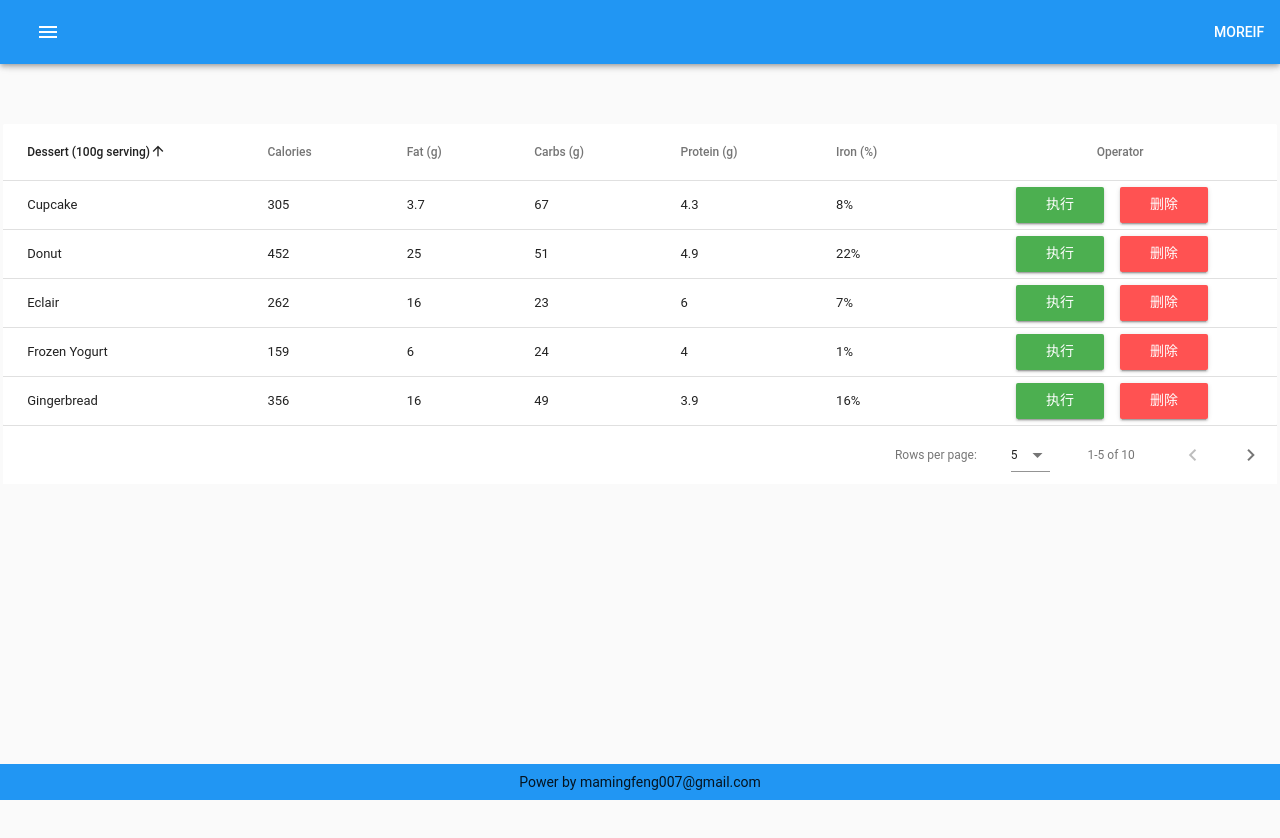
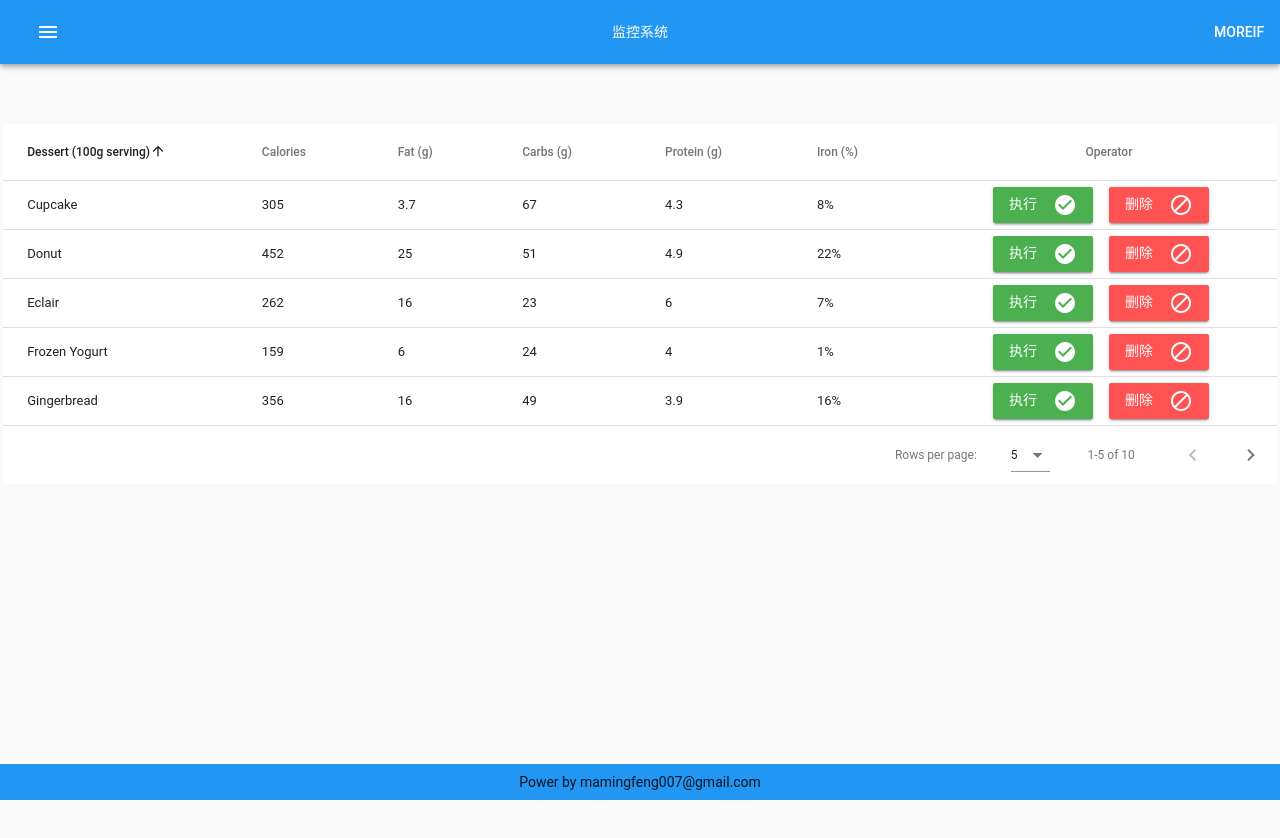
Before and after one commit to MarkDevil/report-vue, a Vue app: page /#/main/report in a window 1280 px wide. Shown: the top 838 px of the page. Built offline with nearby package versions, Linux system fonts and the light colour scheme; no server answers; some icons are missing.

Commit message:
删除无用的样式文件

```diff
--- a/src/components/Layout.vue
+++ b/src/components/Layout.vue
@@ -3,10 +3,7 @@
         <v-navigation-drawer v-model="drawer" clipped fixed app ><drawer-left /></v-navigation-drawer>
         <v-toolbar app fixed clipped-left color="blue" dark>
             <v-toolbar-side-icon id="side-btn" @click.stop="drawer = !drawer"></v-toolbar-side-icon>
-            <v-spacer></v-spacer>
-            <!--<v-toolbar-title class="hdr-text" @click="serverDialog = true" :class="{uif: updateInfoFailed}">{{ hostname || activeServer}}</v-toolbar-title>-->
-            <v-spacer></v-spacer>
-
+            <v-card-text>监控系统</v-card-text>
             <more />
         </v-toolbar>
 
@@ -14,7 +11,6 @@
             <v-container fluid fill-height class="container" id="main-container">
                 <v-layout justify-center id="main-layout">
                 <v-flex id="main-flex">
-                    <!-- https://cn.vuejs.org/v2/api/#keep-alive -->
                     <keep-alive include="Resources">
                         <router-view></router-view>
                     </keep-alive>
--- a/src/components/content/report/reportTable.vue
+++ b/src/components/content/report/reportTable.vue
@@ -11,8 +11,15 @@
             <td class="text-xs-left">{{ props.item.protein }}</td>
             <td class="text-xs-left">{{ props.item.iron }}</td>
             <td>
-                <v-btn color="success" @click="execute">执行</v-btn>
-                <v-btn color="error" @click="deleteItem">删除</v-btn>
+                <div class="text-xs-center">
+                    <v-btn color="success" @click="execute">执行
+                        <v-icon dark right>check_circle</v-icon>
+                    </v-btn>
+                    <v-btn color="error" @click="deleteItem">删除
+                        <v-icon dark right>block</v-icon>
+                    </v-btn>
+                </div>
+
             </td>
         </template>
 
--- a/src/components/header/serverInfo.vue
+++ b/src/components/header/serverInfo.vue
@@ -1,12 +1,12 @@
 <template>
-	<el-container>
+	<div>
         <v-card-title class="headline"> {{ hostname || server }}</v-card-title>
         <v-card-text> {{ server }} </v-card-text>
         <v-card-actions>
             <v-btn flat color="blue">ok</v-btn>
             <v-btn flat color="blue">cancel</v-btn>
         </v-card-actions>
-    </el-container>
+    </div>
 </template>
 
 <script>
```
